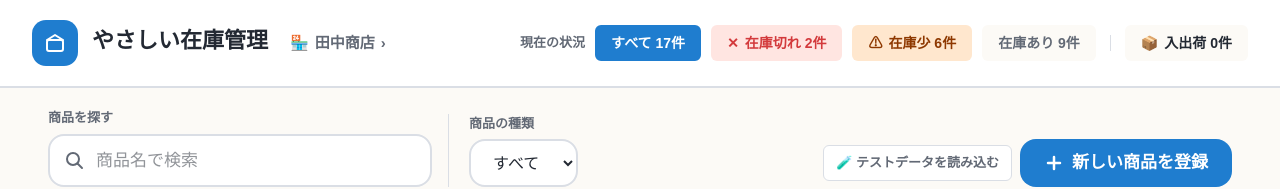
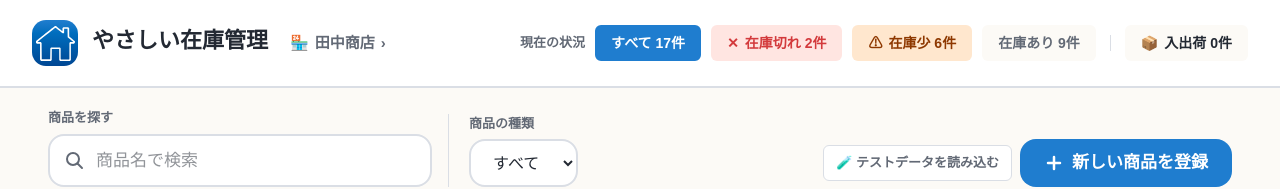
Before and after one commit to coo-07/inventory-management-system, a React (Vite) app: page / in a window 1280 px wide. Shown: the top 189 px of the page. Built offline with nearby package versions, Linux system fonts and the light colour scheme; a web font is replaced by a local one.

Commit message:
ヘッダーロゴをグラデーション背景の一本書き家アイコンに変更
Co-Authored-By: Claude Sonnet 5 <noreply@anthropic.com>

```diff
--- a/src/components/Header.jsx
+++ b/src/components/Header.jsx
@@ -56,11 +56,26 @@ function Header() {
         <div className="flex items-center gap-3.5">
           <div
             className="flex h-[46px] w-[46px] shrink-0 items-center justify-center rounded-[var(--r-md)]"
-            style={{ background: "var(--blue)" }}
+            style={{ background: "linear-gradient(180deg, var(--blue), var(--blue-dark))" }}
           >
-            <svg width="24" height="24" viewBox="0 0 24 24" fill="none">
-              <rect x="4" y="9" width="16" height="11" rx="2" stroke="white" strokeWidth="2" />
-              <path d="M4 9L12 4L20 9" stroke="white" strokeWidth="2" strokeLinecap="round" strokeLinejoin="round" />
+            <svg width="39" height="35" viewBox="0 0 236.5 211" fill="none">
+              <path
+                fill="white"
+                d="M1235 2188 c-29 -17 -1099 -873 -1116 -894 l-14 -17 0 -43 0 -44 27
+-27 28 -27 95 -4 95 -4 0 -480 0 -479 15 -29 c8 -16 24 -34 34 -40 l20 -10
+293 0 294 0 27 28 27 28 2 329 3 330 222 3 222 2 3 -334 3 -334 24 -26 24 -26
+301 0 300 0 28 27 28 27 0 492 0 492 96 4 97 4 28 32 29 32 0 29 c0 16 -3 37
+-6 46 -4 9 -82 79 -175 156 l-168 140 -3 255 -3 256 -28 24 -28 24 -148 0
+-148 0 -27 -25 -26 -24 0 -91 c0 -49 -4 -90 -8 -90 -5 0 -78 57 -163 127 -85
+70 -169 137 -188 150 l-34 23 -31 0 c-17 0 -40 -6 -51 -12z m269 -258 c114
+-93 215 -171 224 -171 33 -3 47 2 65 23 l17 20 0 119 0 120 103 -3 102 -3 5
+-255 c3 -140 7 -256 8 -257 7 -6 202 -168 261 -216 39 -32 71 -62 71 -68 l0
+-9 -89 0 -88 0 -27 -21 -26 -20 0 -493 0 -492 -12 -12 -12 -12 -243 0 -242 0
+-11 19 -10 20 0 321 0 321 -25 24 -24 25 -260 0 -260 0 -28 -24 -28 -24 -5
+-339 -5 -338 -255 0 -255 0 -5 497 -5 496 -24 26 -24 26 -94 0 -93 0 0 9 c0
+15 1057 861 1076 861 6 0 105 -76 218 -170z"
+                transform="translate(-10.5,220) scale(0.1,-0.1)"
+              />
             </svg>
           </div>
           <div className="flex items-baseline gap-3">
```
